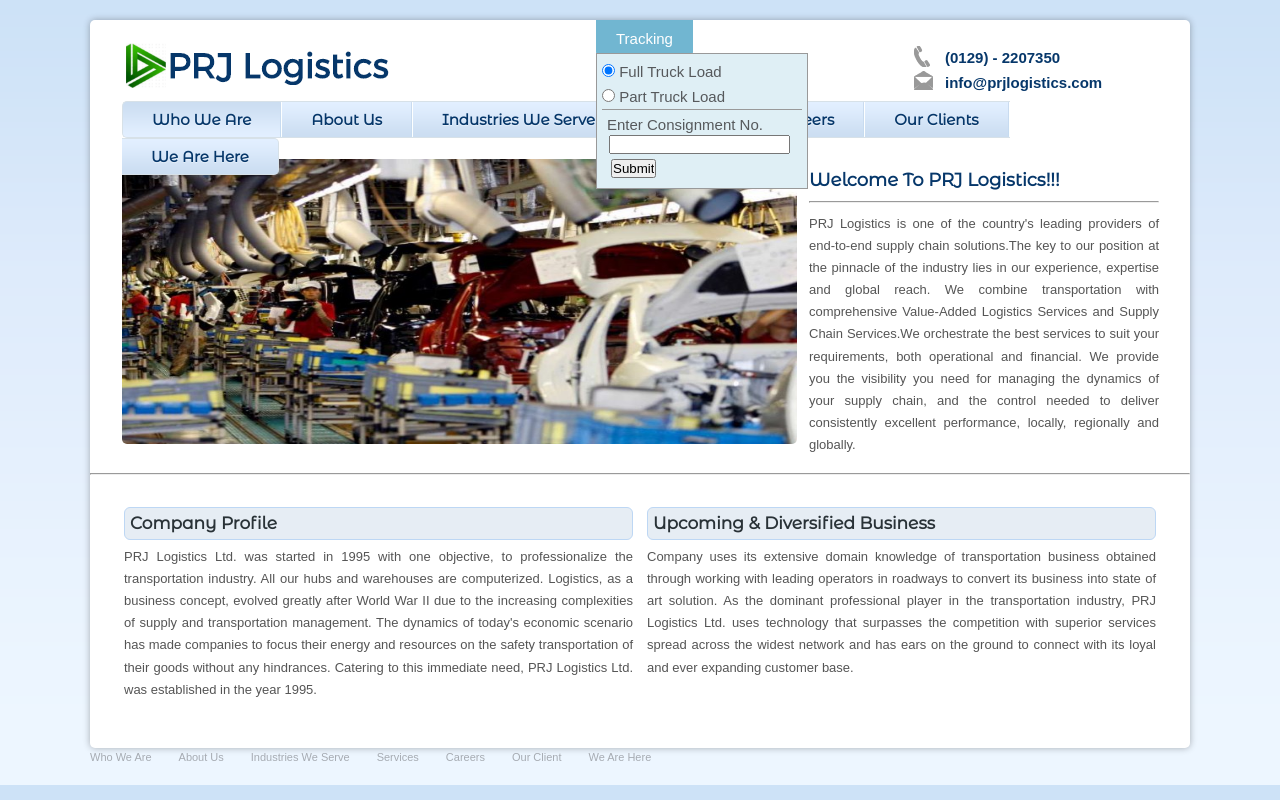
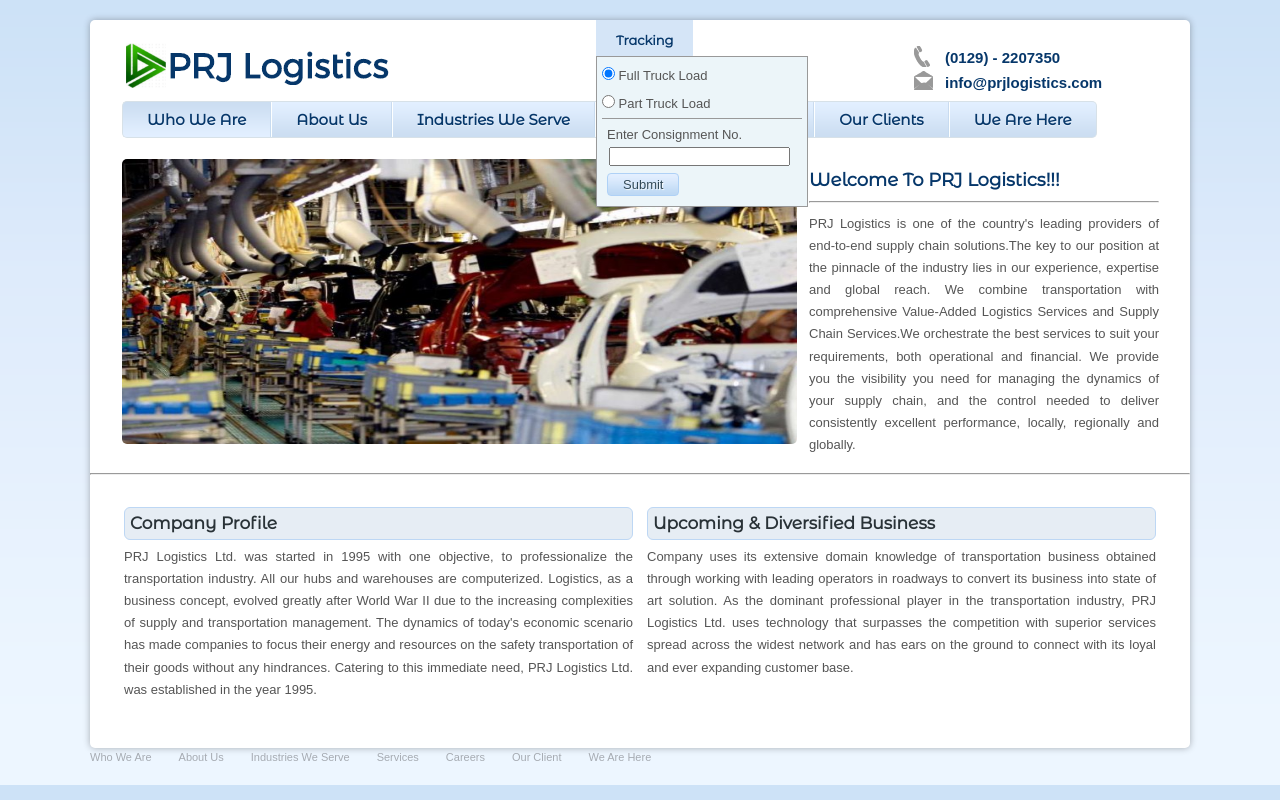
Before and after one commit to jnhimanshu1000/prjlogistics, a plain HTML site: page index.html in a window 1280 px wide. Both pictures are taken after a click on the link "Tracking". Drawn offline with nearby package versions, Linux system fonts and the light colour scheme; files whose address does not match are found by name.

Commit message:
Tracking button formating

```diff
--- a/css/style.css
+++ b/css/style.css
@@ -158,7 +158,7 @@
             color: #06376a;
             font-weight: bold;
             float: left;
-            padding: 0 29px;
+            padding: 0 24px;
             border: 1px solid #d7e1e8;
             border-left: 0;
             border-right: 0;
@@ -707,10 +707,10 @@
     height: 170px;
 }
 
-    .CommonImage:hover {
-        opacity: 0.8;
-        cursor: pointer;
-    }
+.CommonImage:hover {
+    opacity: 0.8;
+    cursor: pointer;
+}
 
 .HeaderBackGround {
     background-color: rgba(106, 149, 189, 0.17);
@@ -817,14 +817,63 @@
 .logo {
     background: url(../images/logo.png) no-repeat right 0;
 }
-header.header { position:relative;}
-.trackSection { position:absolute; top:9px; left:46%; z-index:999;}
-.trackSection > a {background-color:rgba(71, 161, 196, 0.77); color:#fff; border-radius:0 0 5px 5px; padding: 10px 20px;}
-.trackSection .trackDropDown ul, .trackSection .trackDropDown ul li { list-style:none;}
-.textInfoMsg { padding:5px;}
-.trackSection .trackDropDown ul { border-bottom:1px solid #999;}
-.trackDropDown {background-color:rgb(223, 239, 245); border:1px solid #999; z-index:1000; position: relative; top: 5px; width:200px;}
-.trackSection .trackDropDown ul li { display:inline-block; text-align:center; padding:3px 0;}
-.trackSection .trackDropDown ul li.active a { color:#fff;}
-.trackSection .trackDropDown ul li.active {background-color:#999;}
-.trackSection .trackDropDown ul li a { text-decoration:none; color:#666;}
+
+header.header {
+    position: relative;
+}
+
+.trackSection {
+    position: absolute;
+    top: 9px;
+    left: 46%;
+    z-index: 999;
+}
+
+    .trackSection > a {
+        background-color: rgb(213, 229, 247);
+        color: #06376a;
+        border-radius: 0 0 5px 5px;
+        padding: 12px 20px;
+        font-weight: bold;
+        font-family: 'Montserrat Alternates', sans-serif;
+    }
+
+    .trackSection .trackDropDown ul, .trackSection .trackDropDown ul li {
+        list-style: none;
+    }
+
+.textInfoMsg {
+    padding: 5px;
+}
+
+.trackSection .trackDropDown ul {
+    border-bottom: 1px solid #999;
+}
+
+.trackDropDown {
+    background-color: rgb(236, 245, 249);
+    border: 1px solid #999;
+    z-index: 1000;
+    position: relative;
+    top: 5px;
+    width: 200px;
+}
+
+.trackSection .trackDropDown ul li {
+    display: inline-block;
+    text-align: center;
+    padding: 3px 0;
+}
+
+    .trackSection .trackDropDown ul li.active a {
+        color: #fff;
+    }
+
+    .trackSection .trackDropDown ul li.active {
+        background-color: #999;
+    }
+
+    .trackSection .trackDropDown ul li a {
+        text-decoration: none;
+        color: #666;
+    }
--- a/index.html
+++ b/index.html
@@ -73,7 +73,7 @@
                             </ul>
                         </nav>
                         <div class="cl">&nbsp;</div>
-                        <div class="trackSection">
+                        <div class="trackSection desc1">
                             <a href="#" onclick="ShowDiv('trackDropDown')">Tracking</a>
                             <div id="trackDropDown" class="trackDropDown" style="display: none; padding: 5px;">
                                 <ul>
@@ -88,8 +88,10 @@
                                     <p>Enter Consignment No.</p>
                                     <span style="padding: 2px">
                                         <input name="" type="text"></span>
-                                    <input onclick="ShowAlert();" type="button" value="Submit" style="margin-top: 5px; margin-left: 4px;" />
-
+                                    <section class="cols" style="background: none; padding: 0; margin-right: 0px;margin-top:5px;">
+                                        <div onclick="ShowAlert();" class="col"><a href="#" class="col-btn" id="btnSave">Submit</a></div>
+                                    </section>
+                                    <br />
                                 </div>
                             </div>
                         </div>
--- a/js/MainFile.js
+++ b/js/MainFile.js
@@ -55,7 +55,8 @@
             document.getElementById('menu_client').classList.add("active");
             break;
         default:
-            document.getElementById('menu_home').classList.add("active");
+            if (document.getElementById('menu_home'))
+                document.getElementById('menu_home').classList.add("active");
             break;
     }
 }
```
